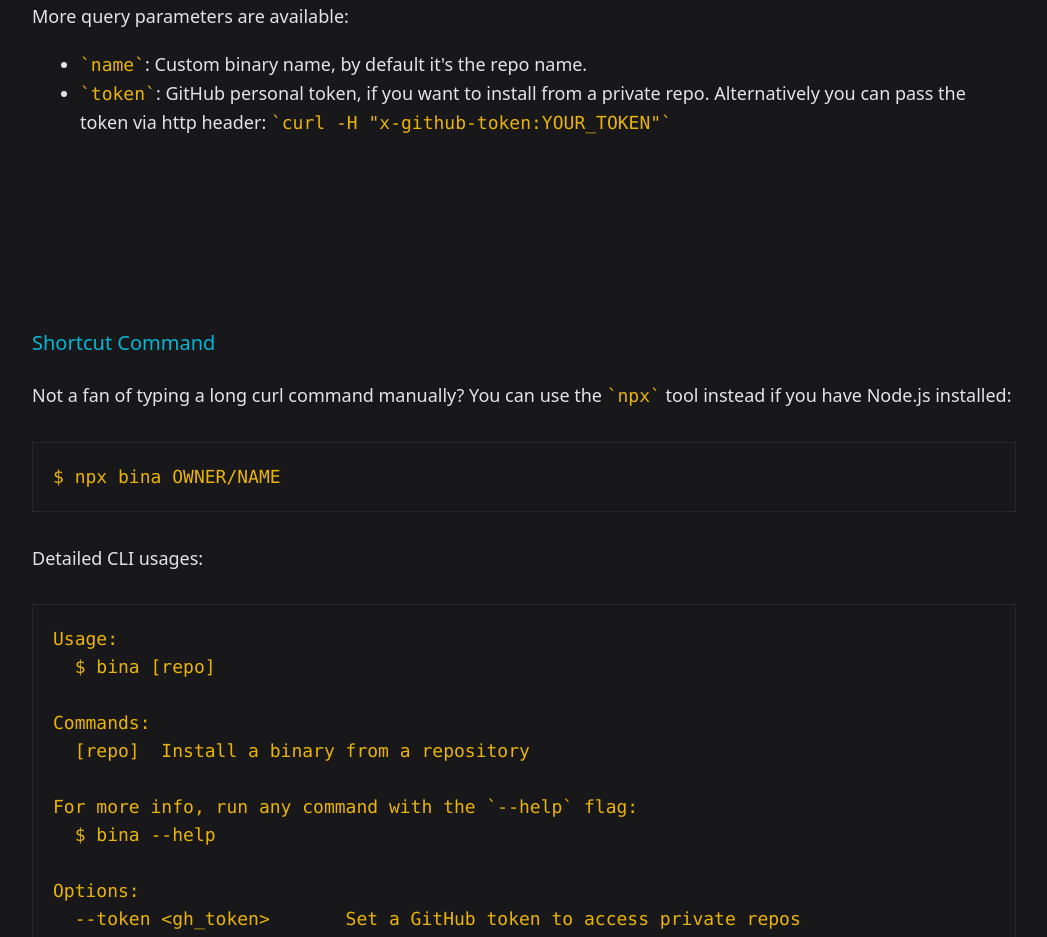
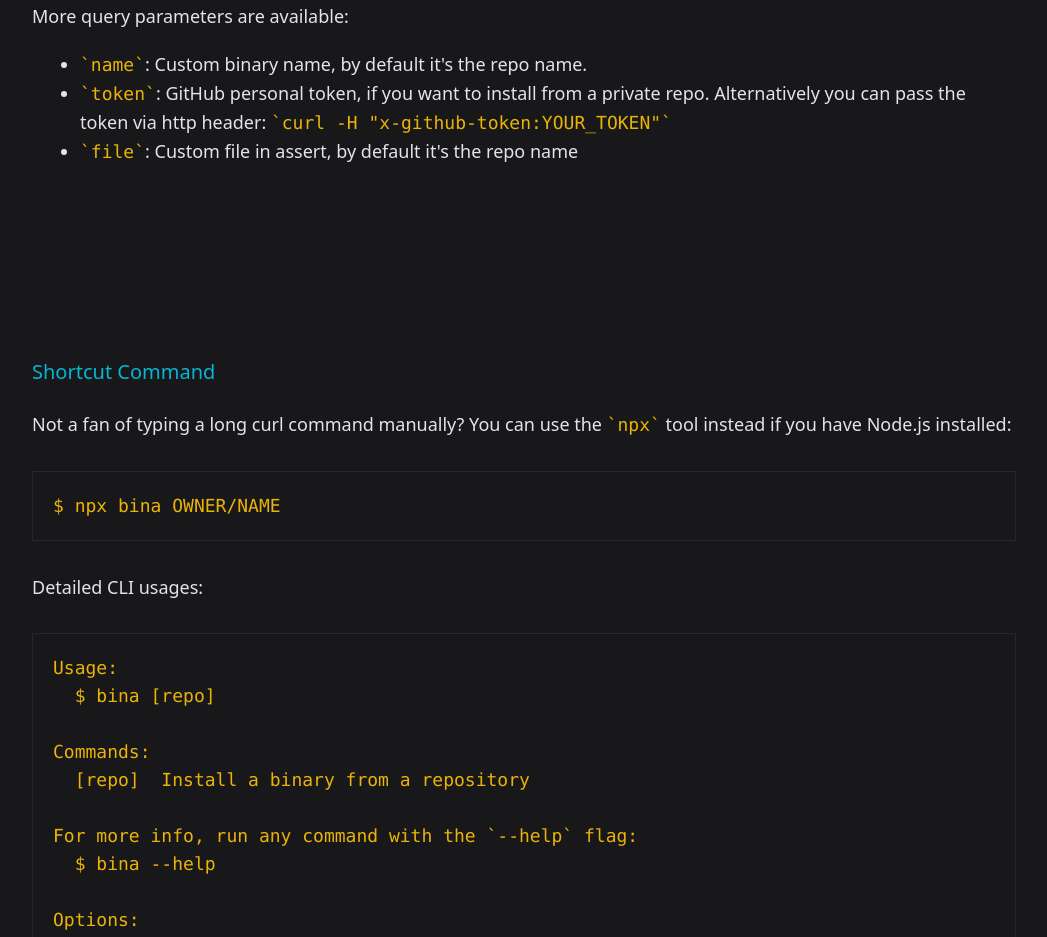
Before and after one commit to egoist/bina, a Next.js app: page / in a window 1280 px wide. Shown: the part 2160-3097 px from the top of the page, without its empty margins (116-1163 px from the left). Built offline with nearby package versions, Linux system fonts and the light colour scheme.

Commit message:
Add `file` parameter to custom binary file name

```diff
--- a/pages/index.tsx
+++ b/pages/index.tsx
@@ -154,6 +154,9 @@ export default function Home() {
                   install from a private repo. Alternatively you can pass the
                   token via http header:{" "}
                   <code>curl -H "x-github-token:YOUR_TOKEN"</code>
+                </li>
+                <li>
+                  <code>file</code>: Custom file in assert, by default it's the repo name
                 </li>
               </ul>
             </div>
```
